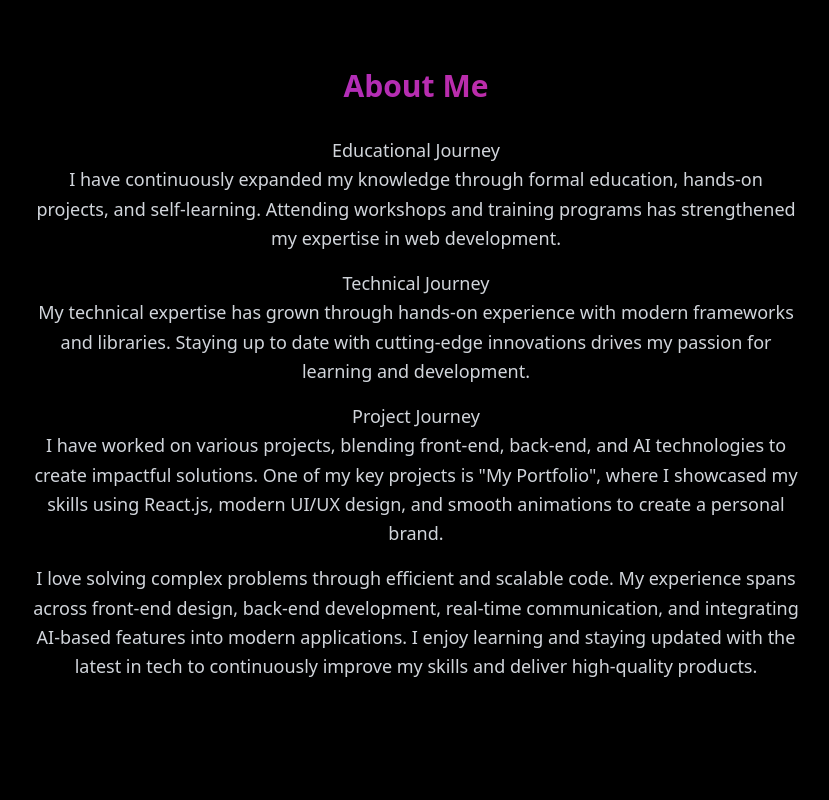
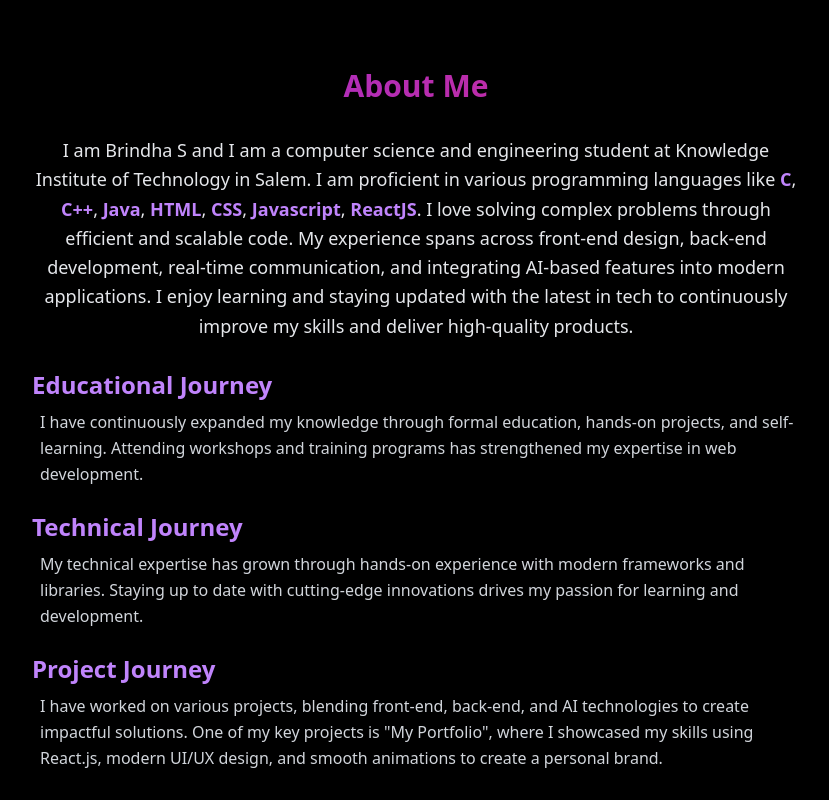
Before and after one commit to Brindha122/brindha-s-portfolio-showcase, a React (Vite) app: page / in a window 1280 px wide. Shown: the part 400-1200 px from the top of the page, without its empty margins (224-1053 px from the left). Built offline with nearby package versions, Linux system fonts and the light colour scheme.

Commit message:
feat: Update About Me section
Add new content and structure to the About Me section.

```diff
--- a/src/pages/Index.tsx
+++ b/src/pages/Index.tsx
@@ -65,31 +65,44 @@ const Index = () => {
         </div>
       </Section>
 
-      {/* About Section with updated content */}
+      {/* About Section with new structure */}
       <Section id="about" className="bg-transparent">
         <SectionTitle className="bg-clip-text text-transparent bg-gradient-to-r from-purple-600 to-pink-600">
           About Me
         </SectionTitle>
         <div className="max-w-3xl mx-auto text-center transform hover:scale-105 transition-transform duration-300">
-          <p className="text-lg text-gray-300 mb-4 leading-relaxed">
-            Educational Journey <br />
-            I have continuously expanded my knowledge through formal education, hands-on projects, and self-learning. Attending workshops and training programs has strengthened my expertise in web development.
-          </p>
-          <p className="text-lg text-gray-300 mb-4 leading-relaxed">
-            Technical Journey <br />
-            My technical expertise has grown through hands-on experience with modern frameworks and libraries. Staying up to date with cutting-edge innovations drives my passion for learning and development.
-          </p>
-          <p className="text-lg text-gray-300 mb-4 leading-relaxed">
-            Project Journey <br />
-            I have worked on various projects, blending front-end, back-end, and AI technologies to create impactful solutions. One of my key projects is "My Portfolio", where I showcased my skills using React.js, modern UI/UX design, and smooth animations to create a personal brand.
-          </p>
-          <p className="text-lg text-gray-300 mb-4 leading-relaxed">
+          <p className="text-lg text-gray-200 mb-7 leading-relaxed font-medium">
+            I am Brindha S and I am a computer science and engineering student at Knowledge Institute of Technology in Salem.
+            I am proficient in various programming languages like <span className="text-purple-400 font-semibold">C</span>, <span className="text-purple-400 font-semibold">C++</span>, <span className="text-purple-400 font-semibold">Java</span>, <span className="text-purple-400 font-semibold">HTML</span>, <span className="text-purple-400 font-semibold">CSS</span>, <span className="text-purple-400 font-semibold">Javascript</span>, <span className="text-purple-400 font-semibold">ReactJS</span>.
             I love solving complex problems through efficient and scalable code. My experience spans across front-end design, back-end development, real-time communication, and integrating AI-based features into modern applications. I enjoy learning and staying updated with the latest in tech to continuously improve my skills and deliver high-quality products.
           </p>
+          <div className="text-left mt-6 space-y-6">
+            <div>
+              <h3 className="text-2xl font-bold mb-2 text-purple-400">Educational Journey</h3>
+              <p className="text-base text-gray-300 leading-relaxed pl-2">
+                I have continuously expanded my knowledge through formal education, hands-on projects, and self-learning.
+                Attending workshops and training programs has strengthened my expertise in web development.
+              </p>
+            </div>
+            <div>
+              <h3 className="text-2xl font-bold mb-2 text-purple-400">Technical Journey</h3>
+              <p className="text-base text-gray-300 leading-relaxed pl-2">
+                My technical expertise has grown through hands-on experience with modern frameworks and libraries.
+                Staying up to date with cutting-edge innovations drives my passion for learning and development.
+              </p>
+            </div>
+            <div>
+              <h3 className="text-2xl font-bold mb-2 text-purple-400">Project Journey</h3>
+              <p className="text-base text-gray-300 leading-relaxed pl-2">
+                I have worked on various projects, blending front-end, back-end, and AI technologies to create impactful solutions.
+                One of my key projects is "My Portfolio", where I showcased my skills using React.js, modern UI/UX design, and smooth animations to create a personal brand.
+              </p>
+            </div>
+          </div>
         </div>
       </Section>
 
-      {/* Skills section with corrected text color */}
+      {/* Skills section with white skill names */}
       <Section id="skills" className="bg-transparent">
         <SectionTitle className="bg-clip-text text-transparent bg-gradient-to-r from-purple-600 to-pink-600">
           Skills
```
